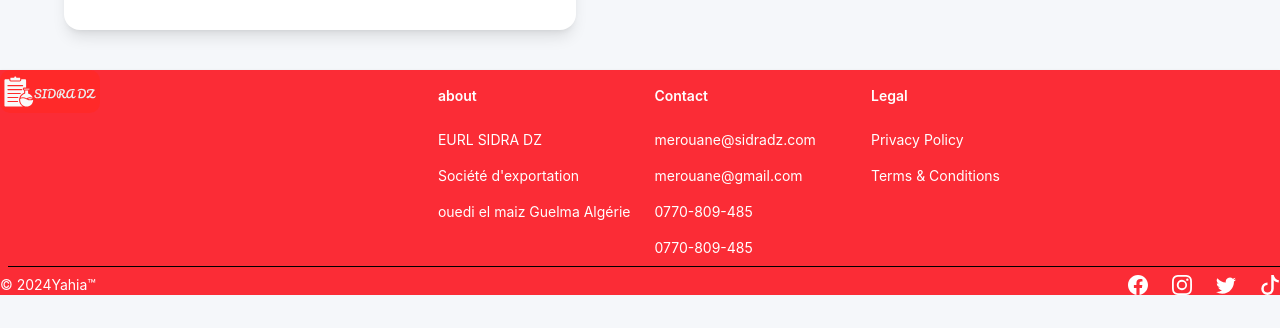
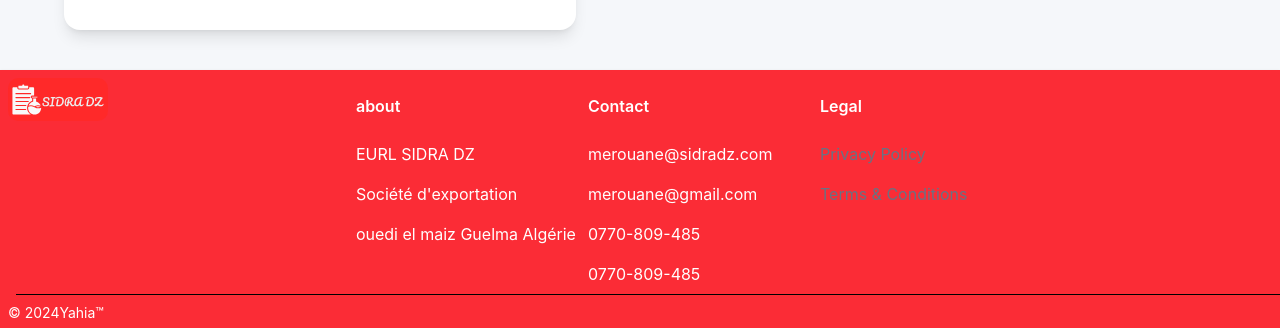
Before and after one commit to yayano/sidraDZ, a Next.js app: page / in a window 1280 px wide. Shown: the part 6858-7186 px from the top of the page. Before the commit the page ends 7153 px from the top, so only its background shows below. Built offline with nearby package versions, Linux system fonts and the light colour scheme.

Commit message:
responsive footer

```diff
--- a/app/components/Footer.tsx
+++ b/app/components/Footer.tsx
@@ -6,26 +6,39 @@ import { BsFacebook, BsInstagram, BsTiktok, BsTwitter } from "react-icons/bs";
 export default function zMyFooter() {
   return (
     <Footer container id="help" className="bg-red-500 rounded-none ">
-      <div className="w-full ">
+      <div className="w-full p-2 ">
         <div className="grid w-full justify-between sm:flex sm:justify-between md:flex md:grid-cols-1">
           <div>
             <Image width={100} height={100} src={logo} alt="Lilfat Logo" />
           </div>
-          <div className="grid grid-cols-3 gap-8 sm:mt-4 sm:grid-cols-4 sm:gap-6">
+          <div className="grid grid-cols-3 gap-3 sm:mt-4 sm:grid-cols-4 sm:gap-3 ">
             <div>
-              <Footer.Title title="about" className="text-white" />
-              <Footer.LinkGroup col className="text-white">
-                <Footer.Link href="#" className="text-white">
+              <Footer.Title
+                title="about"
+                className="text-white text-xs md:text-base"
+              />
+              <Footer.LinkGroup
+                col
+                className="text-white text-xsm sm:text-base"
+              >
+                <Footer.Link href="#" className="text-white ">
                   EURL SIDRA DZ
                 </Footer.Link>
-                <Footer.Link href="#">Société d&apos;exportation</Footer.Link>
-                <Footer.Link href="#">ouedi el maiz Guelma Algérie</Footer.Link>
+                <Footer.Link href="#" className="text-white ">
+                  Société d&apos;exportation
+                </Footer.Link>
+                <Footer.Link href="#" className="text-white ">
+                  ouedi el maiz Guelma Algérie
+                </Footer.Link>
               </Footer.LinkGroup>
             </div>
 
             <div>
-              <Footer.Title title="Contact" className="text-white" />
-              <Footer.LinkGroup col>
+              <Footer.Title
+                title="Contact"
+                className="text-white text-xs md:text-base "
+              />
+              <Footer.LinkGroup col className="text-xsm md:text-base">
                 <Footer.Link href="#" className="text-white">
                   merouane@sidradz.com
                 </Footer.Link>
@@ -41,12 +54,21 @@ export default function zMyFooter() {
               </Footer.LinkGroup>
             </div>
             <div>
-              <Footer.Title title="Legal" className="text-white" />
+              <Footer.Title
+                title="Legal"
+                className="text-white text-xs md:text-base"
+              />
               <Footer.LinkGroup col>
-                <Footer.Link href="#" className="text-white">
+                <Footer.Link
+                  href="#"
+                  className="text-white text-xsm sm:text-base"
+                >
                   Privacy Policy
                 </Footer.Link>
-                <Footer.Link href="#" className="text-white">
+                <Footer.Link
+                  href="#"
+                  className="text-white text-xsm sm:text-base"
+                >
                   Terms &amp; Conditions
                 </Footer.Link>
               </Footer.LinkGroup>
@@ -61,12 +83,6 @@ export default function zMyFooter() {
             by="Yahia™"
             year={2024}
           />
-          <div className="mt-4 flex space-x-6 sm:mt-0 sm:justify-center ">
-            <Footer.Icon href="#" className="text-white" icon={BsFacebook} />
-            <Footer.Icon href="#" className="text-white" icon={BsInstagram} />
-            <Footer.Icon href="#" className="text-white" icon={BsTwitter} />
-            <Footer.Icon href="#" className="text-white" icon={BsTiktok} />
-          </div>
         </div>
       </div>
     </Footer>
--- a/app/components/footer.scss
+++ /dev/null
@@ -1,110 +0,0 @@
-.app__footer {
-  flex: 1;
-  width: 100%;
-  flex-direction: column;
-
-  @media screen and (max-width: 768px) {
-    flex-direction: column;
-  }
-}
-
-.app__footer-cards {
-  width: 40%;
-  display: flex;
-  justify-content: space-evenly;
-  align-items: center;
-  flex-wrap: wrap;
-  margin: 4em 2rem 2rem;
-
-  .app__footer-card {
-    min-width: 390px;
-    display: flex;
-    flex-direction: row;
-    justify-content: flex-start;
-    align-items: center;
-
-    margin: 1rem 0;
-    padding: 1rem;
-    border-radius: 10px;
-    cursor: pointer;
-    background-color: #d3fde8;
-
-    transition: all 0.3s ease-in-out;
-
-    img {
-      width: 40px;
-      height: 40px;
-      margin: 0 0.7rem;
-    }
-
-    p {
-      font-weight: 500;
-    }
-    a {
-      text-decoration: none;
-      font-weight: 500;
-    }
-    &:hover {
-      box-shadow: 0 0 25px #fef4f5;
-    }
-
-    @media screen and (max-width: 450px) {
-      width: 100%;
-    }
-  }
-
-  @media screen and (max-width: 768px) {
-    width: 100%;
-  }
-}
-
-.app__footer-cards .app__footer-card:last-child {
-  background-color: #f2f7fb;
-}
-
-.app__footer-cards .app__footer-card:last-child:hover {
-  box-shadow: 0 0 25px #f2f7fb;
-}
-
-.app__footer-form {
-  width: 50%;
-  flex-direction: column;
-  margin: 1rem 2rem;
-
-  div {
-    width: 100%;
-
-    margin: 0.75rem 0;
-    border-radius: 10px;
-    cursor: pointer;
-    background-color: #b4ffd3;
-
-    transition: all 0.3s ease-in-out;
-
-    input,
-    textarea {
-      width: 100%;
-      padding: 0.95rem;
-      border: none;
-      border-radius: 7px;
-      background-color: #cdf1dc;
-
-      font-family: var(--font-base);
-      color: #b9ffc2;
-      outline: none;
-    }
-
-    textarea {
-      height: 170px;
-    }
-
-    &:hover {
-      box-shadow: 0 0 25px #cddef1;
-    }
-  }
-
-  @media screen and (max-width: 768px) {
-    width: 100%;
-    margin: 1rem 0;
-  }
-}
--- a/app/globals.css
+++ b/app/globals.css
@@ -14,6 +14,7 @@
   --color-whiteColor: #ffffff;
   --color-purpleColor: #410036;
   --color-transparentColor: #878787ba;
+  --text-xsm: 11px;
 }
 
 body {
--- a/app/layout.tsx
+++ b/app/layout.tsx
@@ -3,7 +3,6 @@ import { Geist, Geist_Mono } from "next/font/google";
 import "./globals.css";
 import Navbar from "./components/Navbar";
 import Footer from "./components/Footer";
-import "./components/footer.scss";
 const geistSans = Geist({
   variable: "--font-geist-sans",
   subsets: ["latin"],
```
